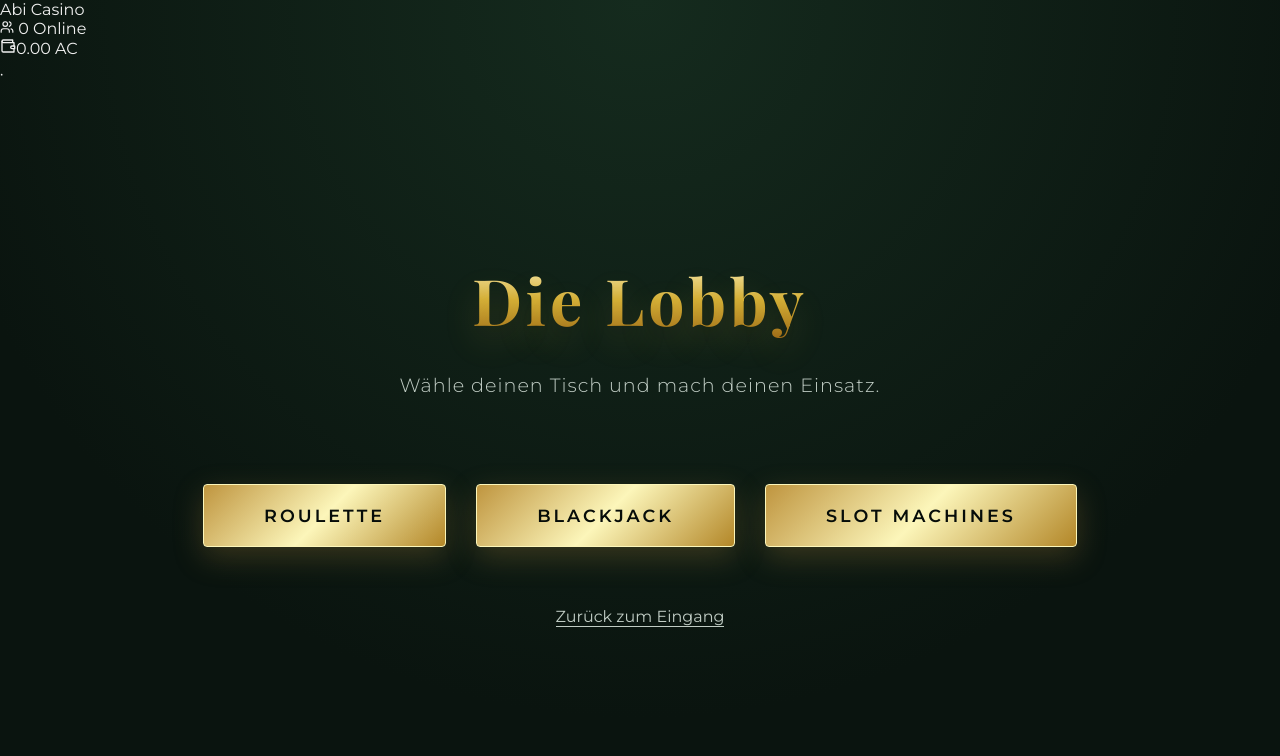
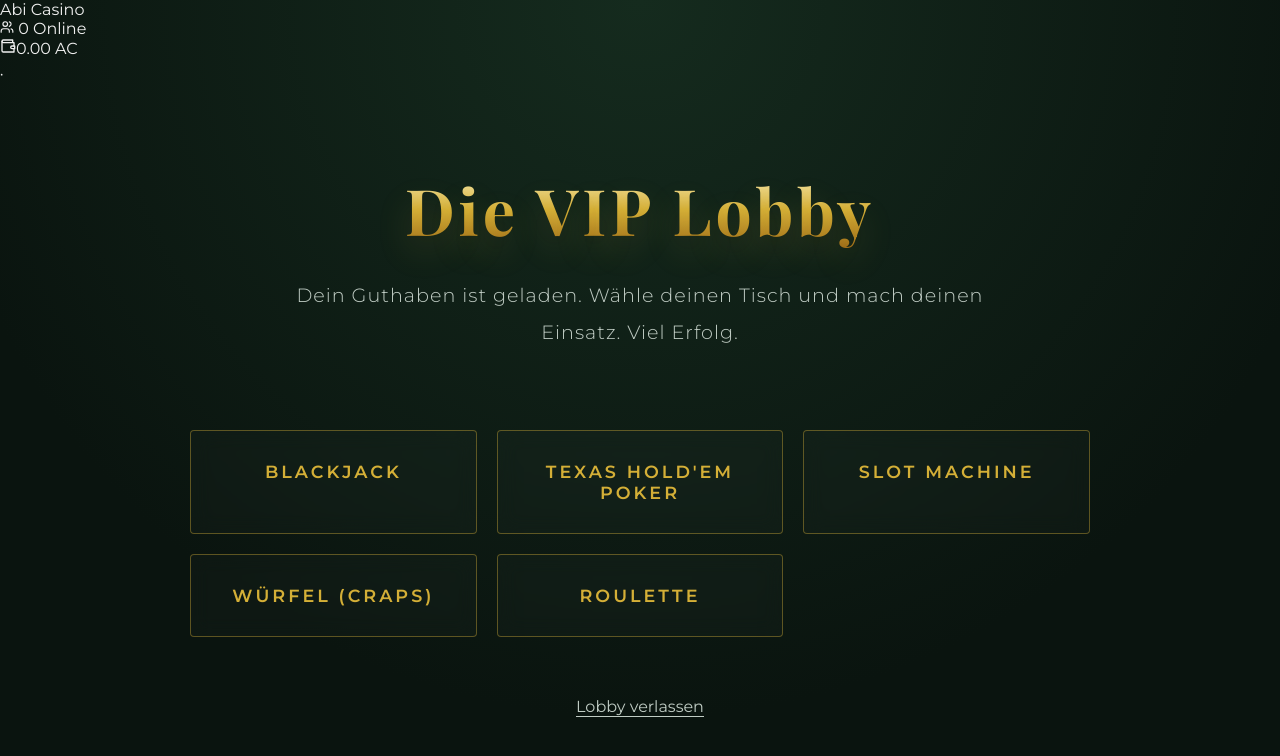
Before and after one commit to Xavien123/Abisino-, a Next.js app: page /spiele in a window 1280 px wide. Shown: the top 756 px of the page. Built offline with nearby package versions, Linux system fonts and the light colour scheme; no server answers; a web font is replaced by a local one.

Commit message:
Update page.jsx

```diff
--- a/app/spiele/page.jsx
+++ b/app/spiele/page.jsx
@@ -3,19 +3,39 @@ import Link from 'next/link';
 export default function SpieleLobby() {
   return (
     <div className="main-container">
-      <h1 className="luxury-title" style={{ fontSize: '4rem' }}>Die Lobby</h1>
+      <h1 className="luxury-title" style={{ fontSize: '4rem' }}>Die VIP Lobby</h1>
       <p className="luxury-subtitle">
-        Wähle deinen Tisch und mach deinen Einsatz.
+        Dein Guthaben ist geladen. Wähle deinen Tisch und mach deinen Einsatz. Viel Erfolg.
       </p>
 
-      <div className="button-group" style={{ marginTop: '20px' }}>
-        <Link href="/roulette" className="btn-premium">Roulette</Link>
-        <Link href="/blackjack" className="btn-premium">Blackjack</Link>
-        <Link href="/slots" className="btn-premium">Slot Machines</Link>
+      {/* Das Casino-Grid für die Spielauswahl */}
+      <div style={{
+        display: 'grid',
+        gridTemplateColumns: 'repeat(auto-fit, minmax(250px, 1fr))',
+        gap: '20px',
+        width: '100%',
+        maxWidth: '900px',
+        marginTop: '20px'
+      }}>
+        <Link href="/blackjack" className="btn-ghost" style={{ padding: '30px 20px' }}>
+          Blackjack
+        </Link>
+        <Link href="/poker" className="btn-ghost" style={{ padding: '30px 20px' }}>
+          Texas Hold'em Poker
+        </Link>
+        <Link href="/slots" className="btn-ghost" style={{ padding: '30px 20px' }}>
+          Slot Machine
+        </Link>
+        <Link href="/wuerfel" className="btn-ghost" style={{ padding: '30px 20px' }}>
+          Würfel (Craps)
+        </Link>
+        <Link href="/roulette" className="btn-ghost" style={{ padding: '30px 20px' }}>
+          Roulette
+        </Link>
       </div>
 
       <Link href="/" style={{ color: '#c0ccc4', marginTop: '60px', textDecoration: 'none', borderBottom: '1px solid #c0ccc4' }}>
-        Zurück zum Eingang
+        Lobby verlassen
       </Link>
     </div>
   );
```
